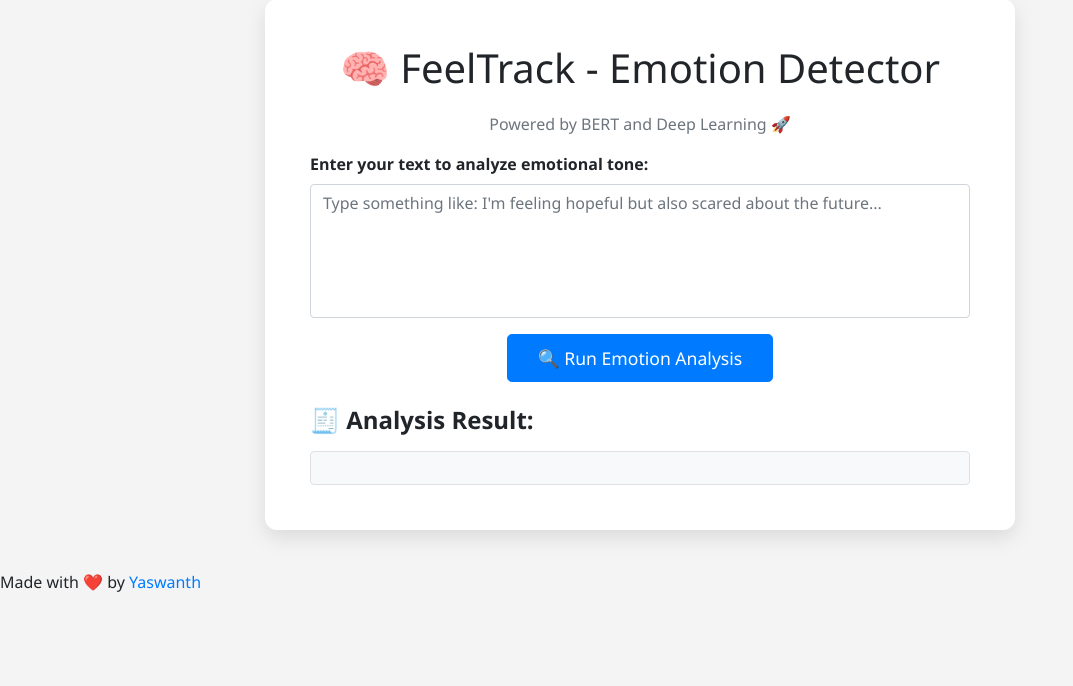
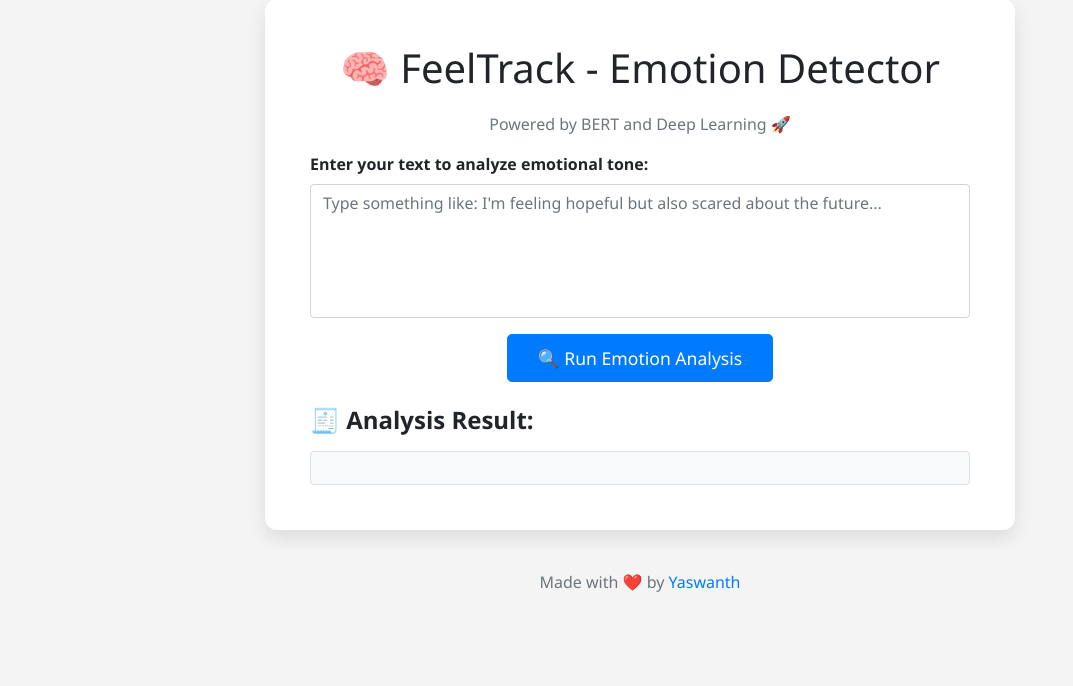
Before and after one commit to Yaswanth876/FeelTrack-nlp, a Flask app: page / in a window 1280 px wide. Shown: the part 41-727 px from the top of the page, without its empty margins (0-1073 px from the left). Run offline with Flask 3, Linux system fonts and the light colour scheme; some libraries are stand-ins or nearby versions.

Commit message:
modified

```diff
--- a/templates/index.html
+++ b/templates/index.html
@@ -54,7 +54,7 @@
             <div id="system_response" class="mt-3 p-3 bg-light border rounded"></div>
         </div>
     </div>
-    <footer>
+    <footer class="text-center mt-4 mb-3 text-muted">
         Made with ❤️ by
         <a href="https://www.linkedin.com/in/yaswanthv876" target="_blank">Yaswanth</a>
     </footer>
```
